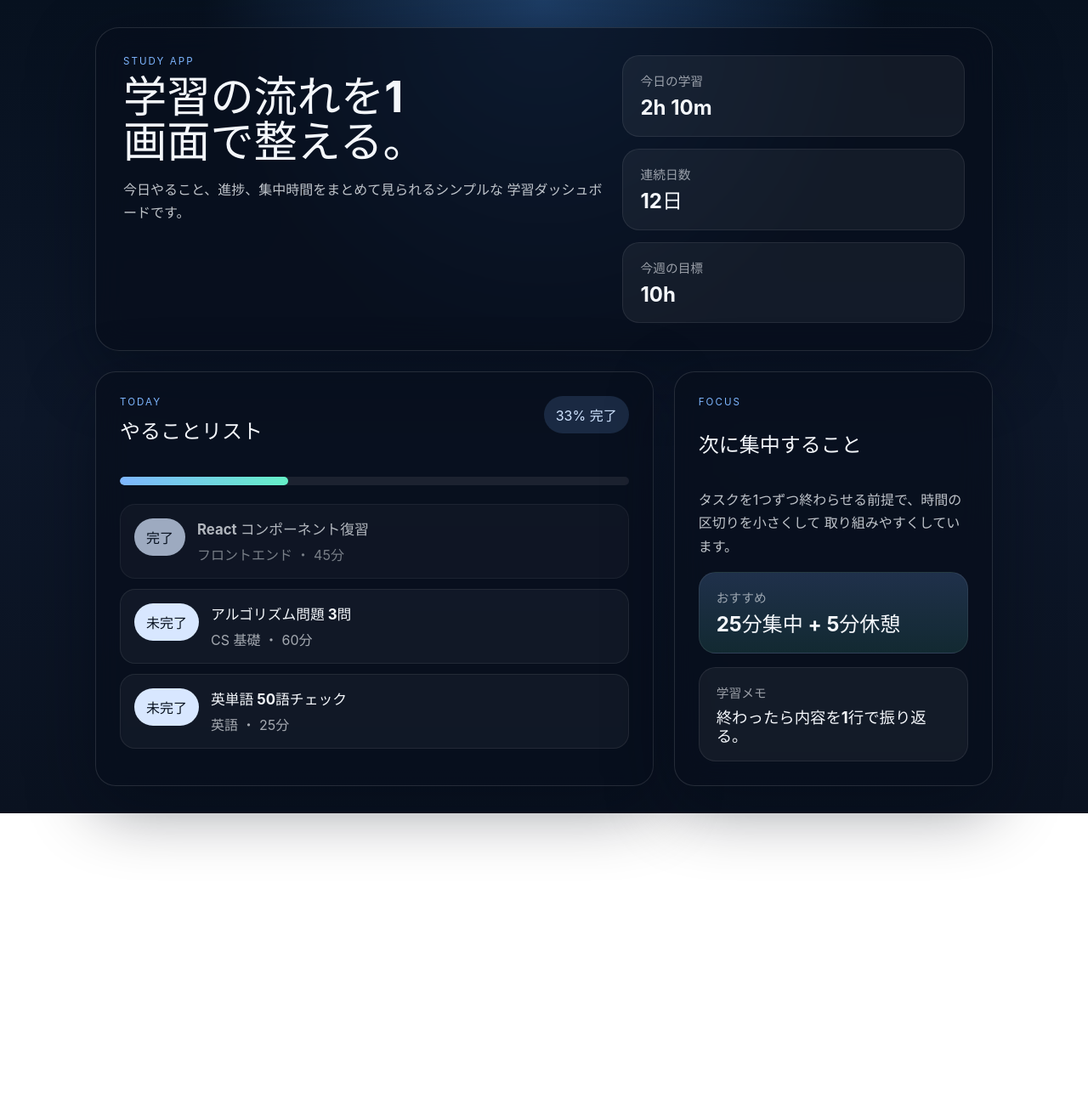
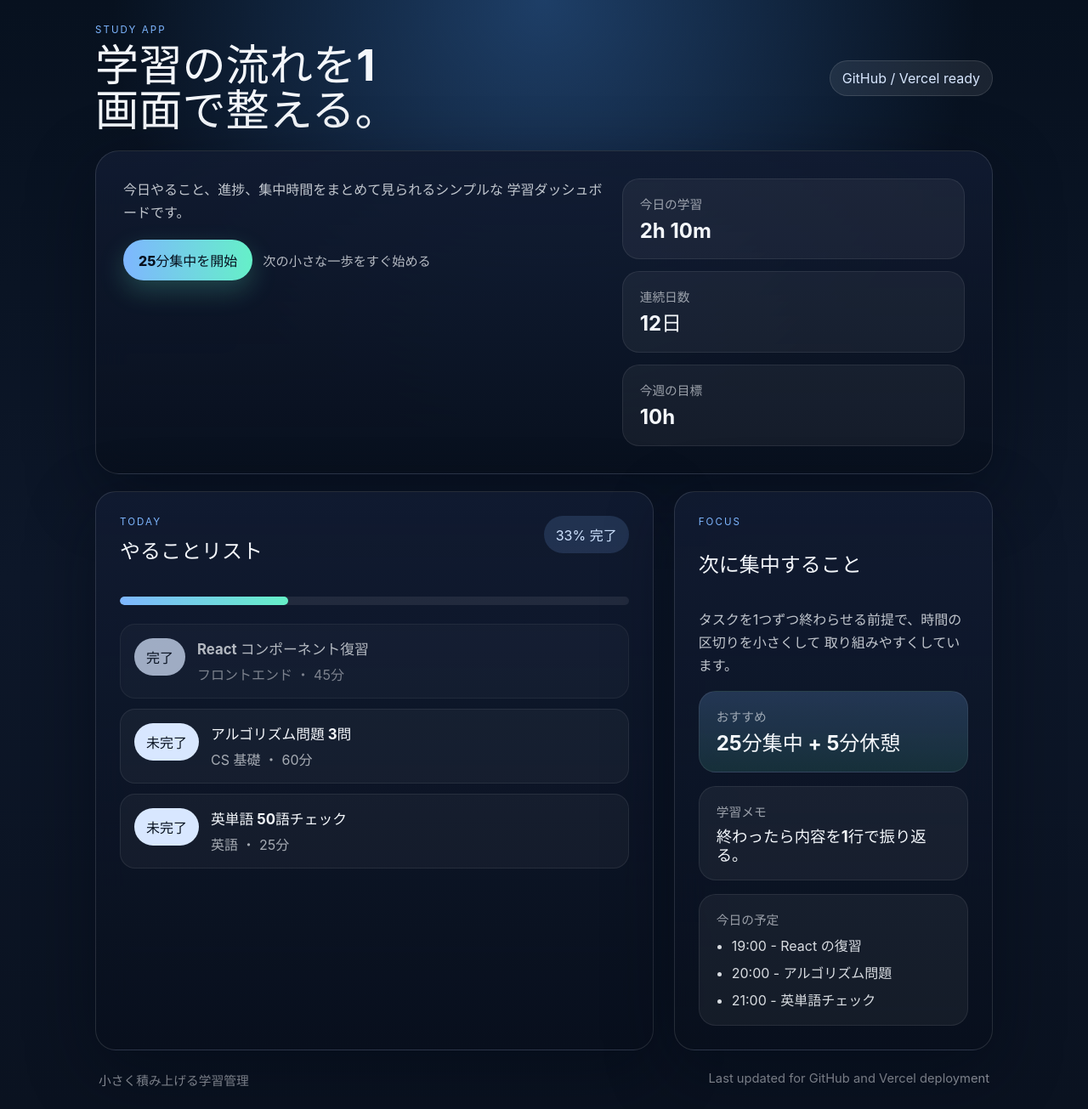
Before and after one commit to taishi1006-del/study-app, a React (Vite) app: page / in a window 1280 px wide. Shown: the whole page at 85% size. Before the commit the page ends 957 px from the top, so only its background shows below. Built offline with nearby package versions, Linux system fonts and the light colour scheme.

Commit message:
Polish study app and update docs

```diff
--- a/src/App.css
+++ b/src/App.css
@@ -1,17 +1,38 @@
 .app-shell {
   min-height: 100vh;
-  padding: 32px;
+  padding: 28px 32px 24px;
   display: grid;
-  gap: 24px;
+  gap: 20px;
   align-content: start;
   max-width: 1120px;
   margin: 0 auto;
 }
 
+.topbar {
+  display: flex;
+  justify-content: space-between;
+  gap: 16px;
+  align-items: center;
+}
+
+.topbar h1 {
+  margin-bottom: 0;
+}
+
+.topbar-badge {
+  padding: 10px 14px;
+  border-radius: 999px;
+  background: rgba(255, 255, 255, 0.08);
+  border: 1px solid rgba(255, 255, 255, 0.12);
+  color: #d8e7ff;
+  white-space: nowrap;
+}
+
 .hero-card,
 .panel {
   border: 1px solid rgba(255, 255, 255, 0.12);
-  background: rgba(8, 15, 28, 0.72);
+  background:
+    linear-gradient(180deg, rgba(17, 27, 49, 0.92), rgba(8, 15, 28, 0.74));
   backdrop-filter: blur(18px);
   box-shadow: 0 24px 80px rgba(2, 8, 20, 0.45);
 }
@@ -20,8 +41,37 @@
   border-radius: 28px;
   padding: 32px;
   display: grid;
-  gap: 24px;
+  gap: 22px;
   grid-template-columns: 1.4fr 1fr;
+}
+
+.hero-copy-wrap {
+  display: grid;
+  gap: 18px;
+  align-content: start;
+}
+
+.hero-actions {
+  display: flex;
+  gap: 12px;
+  align-items: center;
+  flex-wrap: wrap;
+}
+
+.primary-action {
+  border: 0;
+  border-radius: 999px;
+  padding: 12px 18px;
+  background: linear-gradient(90deg, #7eb6ff, #65f0c8);
+  color: #07111f;
+  font-weight: 800;
+  cursor: pointer;
+  box-shadow: 0 12px 30px rgba(101, 240, 200, 0.22);
+}
+
+.ghost-note {
+  color: rgba(244, 247, 251, 0.72);
+  font-size: 0.95rem;
 }
 
 .eyebrow,
@@ -63,7 +113,8 @@ h1 {
 
 .metric-card,
 .focus-box,
-.tip-box {
+.tip-box,
+.schedule-box {
   border-radius: 20px;
   padding: 18px 20px;
   background: rgba(255, 255, 255, 0.05);
@@ -72,7 +123,8 @@ h1 {
 
 .metric-card span,
 .focus-box span,
-.tip-box p {
+.tip-box p,
+.schedule-box p {
   display: block;
   color: rgba(244, 247, 251, 0.6);
   margin-bottom: 8px;
@@ -181,8 +233,26 @@ h1 {
   background: linear-gradient(180deg, rgba(126, 182, 255, 0.2), rgba(101, 240, 200, 0.12));
 }
 
+.schedule-box ul {
+  margin: 0;
+  padding-left: 18px;
+  color: rgba(244, 247, 251, 0.88);
+  display: grid;
+  gap: 8px;
+}
+
 .tip-box strong {
   font-size: 1.15rem;
+}
+
+.footer-note {
+  display: flex;
+  justify-content: space-between;
+  gap: 12px;
+  flex-wrap: wrap;
+  color: rgba(244, 247, 251, 0.58);
+  font-size: 0.92rem;
+  padding: 4px 4px 0;
 }
 
 @media (max-width: 880px) {
@@ -190,9 +260,14 @@ h1 {
     padding: 18px;
   }
 
+  .topbar,
   .hero-card,
   .content-grid {
     grid-template-columns: 1fr;
+  }
+
+  .topbar {
+    align-items: start;
   }
 
   .panel-header {
--- a/src/App.jsx
+++ b/src/App.jsx
@@ -31,6 +31,12 @@ const focusSessions = [
   { label: '今週の目標', value: '10h' },
 ]
 
+const upcomingStudy = [
+  '19:00 - React の復習',
+  '20:00 - アルゴリズム問題',
+  '21:00 - 英単語チェック',
+]
+
 function App() {
   const [tasks, setTasks] = useState(defaultTasks)
   const completedCount = useMemo(
@@ -49,14 +55,26 @@ function App() {
 
   return (
     <main className="app-shell">
-      <section className="hero-card">
+      <header className="topbar">
         <div>
           <p className="eyebrow">Study App</p>
           <h1>学習の流れを1画面で整える。</h1>
+        </div>
+        <div className="topbar-badge">GitHub / Vercel ready</div>
+      </header>
+
+      <section className="hero-card">
+        <div className="hero-copy-wrap">
           <p className="hero-copy">
             今日やること、進捗、集中時間をまとめて見られるシンプルな
             学習ダッシュボードです。
           </p>
+          <div className="hero-actions">
+            <button type="button" className="primary-action">
+              25分集中を開始
+            </button>
+            <span className="ghost-note">次の小さな一歩をすぐ始める</span>
+          </div>
         </div>
 
         <div className="hero-metrics">
@@ -117,8 +135,22 @@ function App() {
             <p>学習メモ</p>
             <strong>終わったら内容を1行で振り返る。</strong>
           </div>
+
+          <div className="schedule-box">
+            <p>今日の予定</p>
+            <ul>
+              {upcomingStudy.map((item) => (
+                <li key={item}>{item}</li>
+              ))}
+            </ul>
+          </div>
         </aside>
       </section>
+
+      <footer className="footer-note">
+        <span>小さく積み上げる学習管理</span>
+        <span>Last updated for GitHub and Vercel deployment</span>
+      </footer>
     </main>
   )
 }
```
Also changed, not shown: 1 other file (tests, documents, lock files or other folders).
